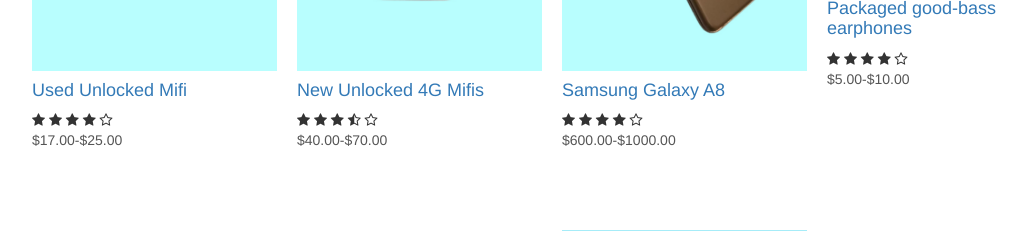
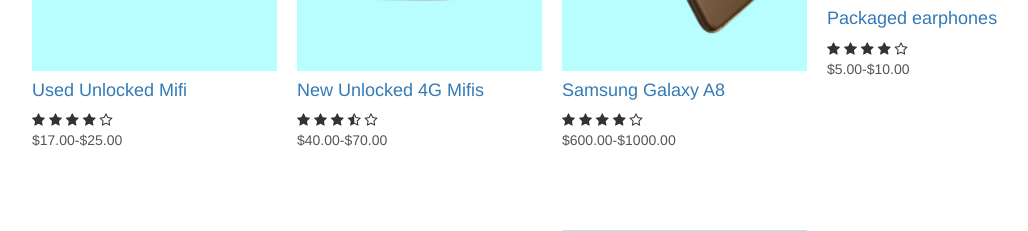
Before and after one commit to chrisalex-ochay/freedom-world-php, a PHP site: page /products-page3.php in a window 1280 px wide. Shown: the part 479-710 px from the top of the page, without its empty margins (88-1116 px from the left). Run offline with PHP 8.4, Linux system fonts and the light colour scheme; some libraries are stand-ins or nearby versions.

Commit message:
Update products-page3.php

```diff
--- a/products-page3.php
+++ b/products-page3.php
@@ -85,7 +85,7 @@
             </div>
             <div class="col-4">
                 <a href="productfiles/product-36-earphones1-details.php"><img src="images/product-36-earphones1.jpg"></a>
-                <a href="productfiles/product-36-earphones1-details.php"><h4>Packaged good-bass earphones</h4></a>
+                <a href="productfiles/product-36-earphones1-details.php"><h4>Packaged earphones</h4></a>
                 <div class="rating">
                     <i class="fa fa-star"></i>
                     <i class="fa fa-star"></i>
@@ -193,7 +193,5 @@
 <!---------------    owl carousel js file cdn link    --------------->
 <script src="https:cdnjs.cloudflare.com/ajax/libs/OwlCarousel2/2.3.4/owl.carousel.min.js"></script>
 
-<script src="main.js"></script>
-
 </body>
 </html>
```
